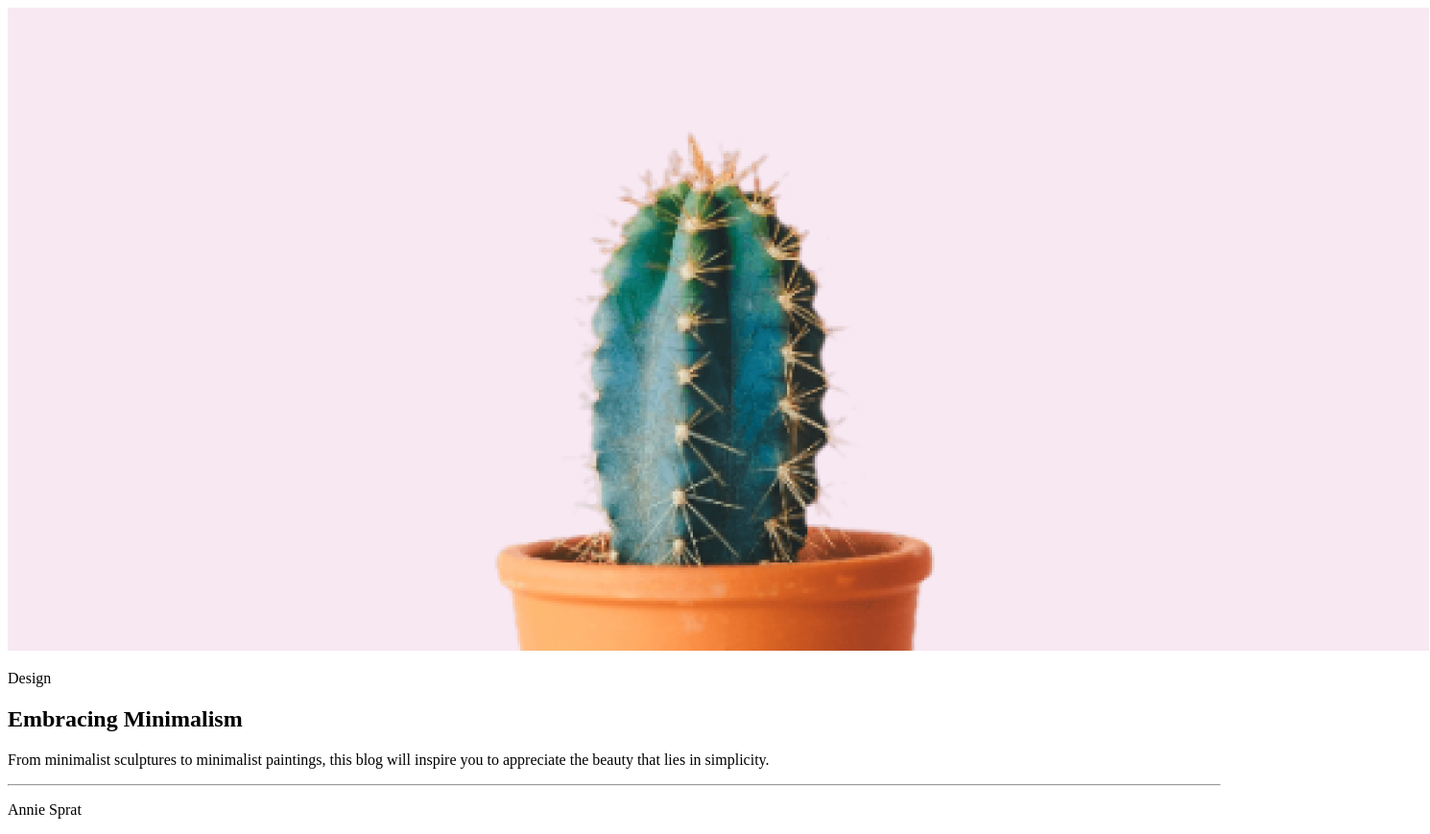
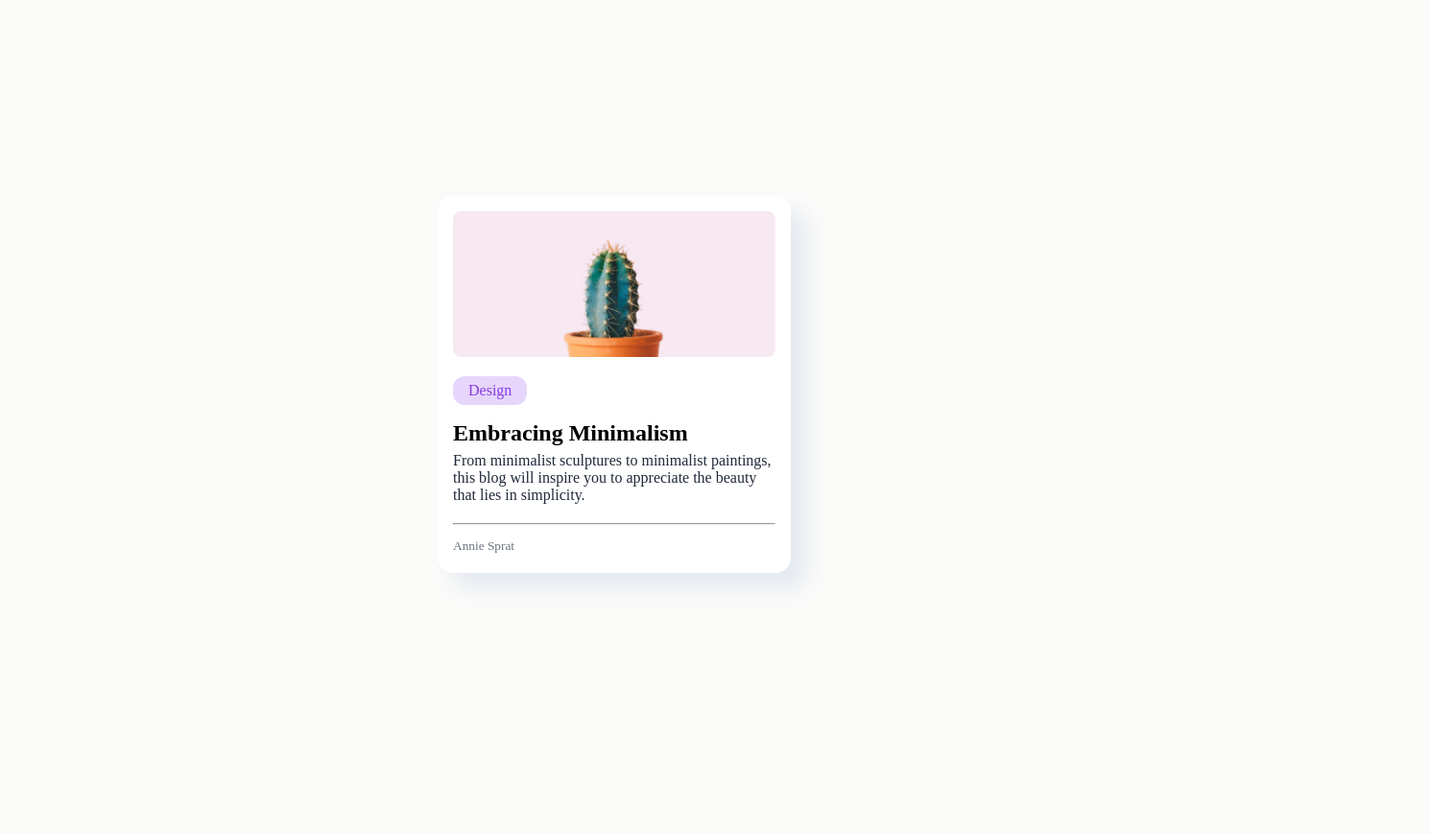
Before and after one commit to danielPomo/minimal_blog_card, a plain HTML site: page index.html in a window 1280 px wide. Shown: the whole page at 96% size, 1490 px wide, since content can reach past the window. After the commit the page ends 800 px from the top, so only its background shows below. Drawn offline with Linux system fonts and the light colour scheme.

Commit message:
adds styles to card

```diff
--- a/css/styles.css
+++ b/css/styles.css
@@ -0,0 +1,65 @@
+* {
+  margin: 0;
+  padding: 0;
+}
+
+html {
+  box-sizing: border-box;
+  scroll-behavior: smooth;
+}
+
+*,
+*::before,
+*::after {
+  box-sizing: inherit;
+}
+
+body {
+  background-color: #fafaf9;
+}
+
+img {
+  width: 100%;
+  aspect-ratio: 336/152;
+  border-radius: 8px;
+}
+
+main {
+  min-height: 100vh;
+  display: flex;
+  justify-content: center;
+  align-items: center;
+}
+
+article {
+  width: 368px;
+  min-height: 246px;
+  padding: 16px 16px 20px;
+  border-radius: 16px;
+  background-color: #ffffff;
+  box-shadow: 16px 16px 20px #e5eaf0;
+}
+
+.badge {
+  display: inline-block;
+  border-radius: 12px;
+  padding: 6px 16px;
+  background-color: #e6d6fc;
+  color: #883ae1;
+  margin-top: 16px;
+  margin-bottom: 16px;
+}
+
+.detail-text {
+  margin-top: 6px;
+  margin-bottom: 20px;
+  color: #20293a;
+}
+
+article footer {
+  height: 32px;
+  display: flex;
+  flex-direction: column;
+  justify-content: space-between;
+  color: #6c727f;
+}
--- a/index.html
+++ b/index.html
@@ -19,14 +19,19 @@
   </head>
   <body>
     <main>
-        <section>
-            <img src="./img/cactus_img.jpg" alt="cactus image">
-            <p>Design</p>
-            <h1>Embracing Minimalism</h1>
-            <p>From minimalist sculptures to minimalist paintings, this blog will inspire you to appreciate the beauty that lies in simplicity.</p>
-            <hr>
-            <p>Annie Sprat</p>
-        </section>
+      <article>
+        <img src="./img/cactus_img.jpg" alt="cactus image" />
+        <span class="badge">Design</span>
+        <h1>Embracing Minimalism</h1>
+        <p class="detail-text">
+          From minimalist sculptures to minimalist paintings, this blog will
+          inspire you to appreciate the beauty that lies in simplicity.
+        </p>
+        <footer>
+          <hr />
+          <small class="author">Annie Sprat</small>
+        </footer>
+      </article>
     </main>
   </body>
 </html>
```
